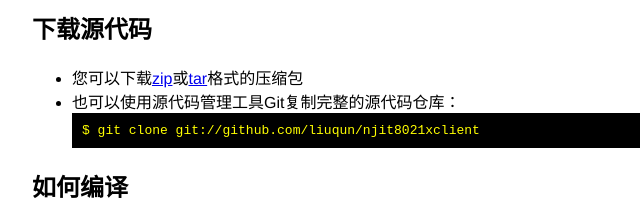
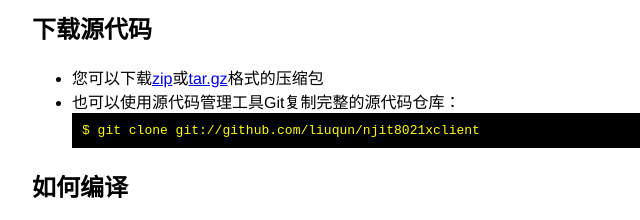
Before and after one commit to liuqun/njit8021xclient, a plain HTML site: page index.html in a window 1280 px wide. Shown: the part 1163-1383 px from the top of the page, 258-898 px from the left. Drawn offline with Linux system fonts and the light colour scheme.

Commit message:
细节修改

```diff
--- a/index.html
+++ b/index.html
@@ -82,7 +82,7 @@
 
   <h2>下载源代码</h2>
     <ul>
-    <li>您可以下载<a href="http://github.com/liuqun/njit8021xclient/zipball/master">zip</a>或<a href="http://github.com/liuqun/njit8021xclient/tarball/master">tar</a>格式的压缩包</li>
+    <li>您可以下载<a href="http://github.com/liuqun/njit8021xclient/zipball/master">zip</a>或<a href="http://github.com/liuqun/njit8021xclient/tarball/master">tar.gz</a>格式的压缩包</li>
     <li>也可以使用源代码管理工具Git复制完整的源代码仓库：
       <pre>$ git clone git://github.com/liuqun/njit8021xclient</pre>
     </li>
```
